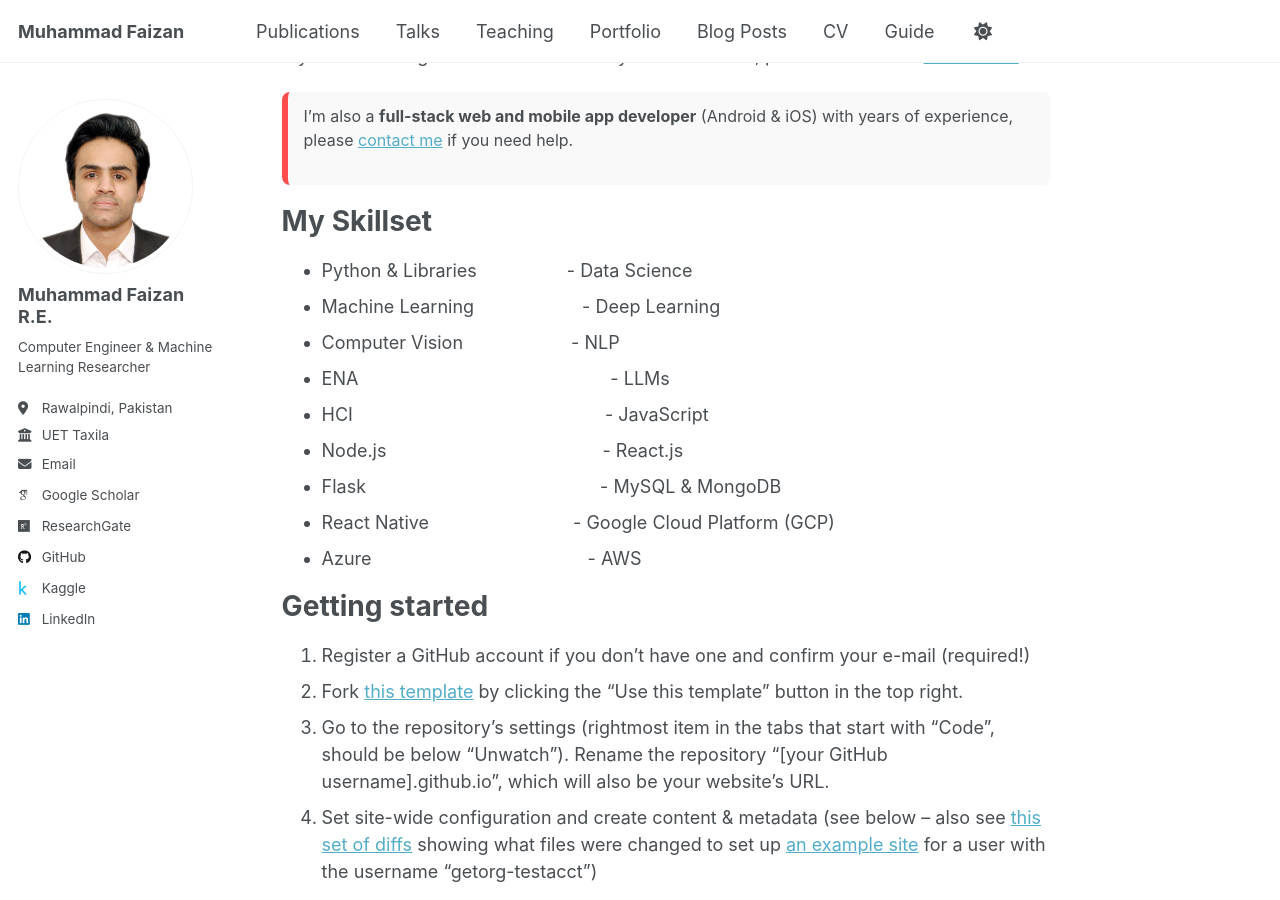
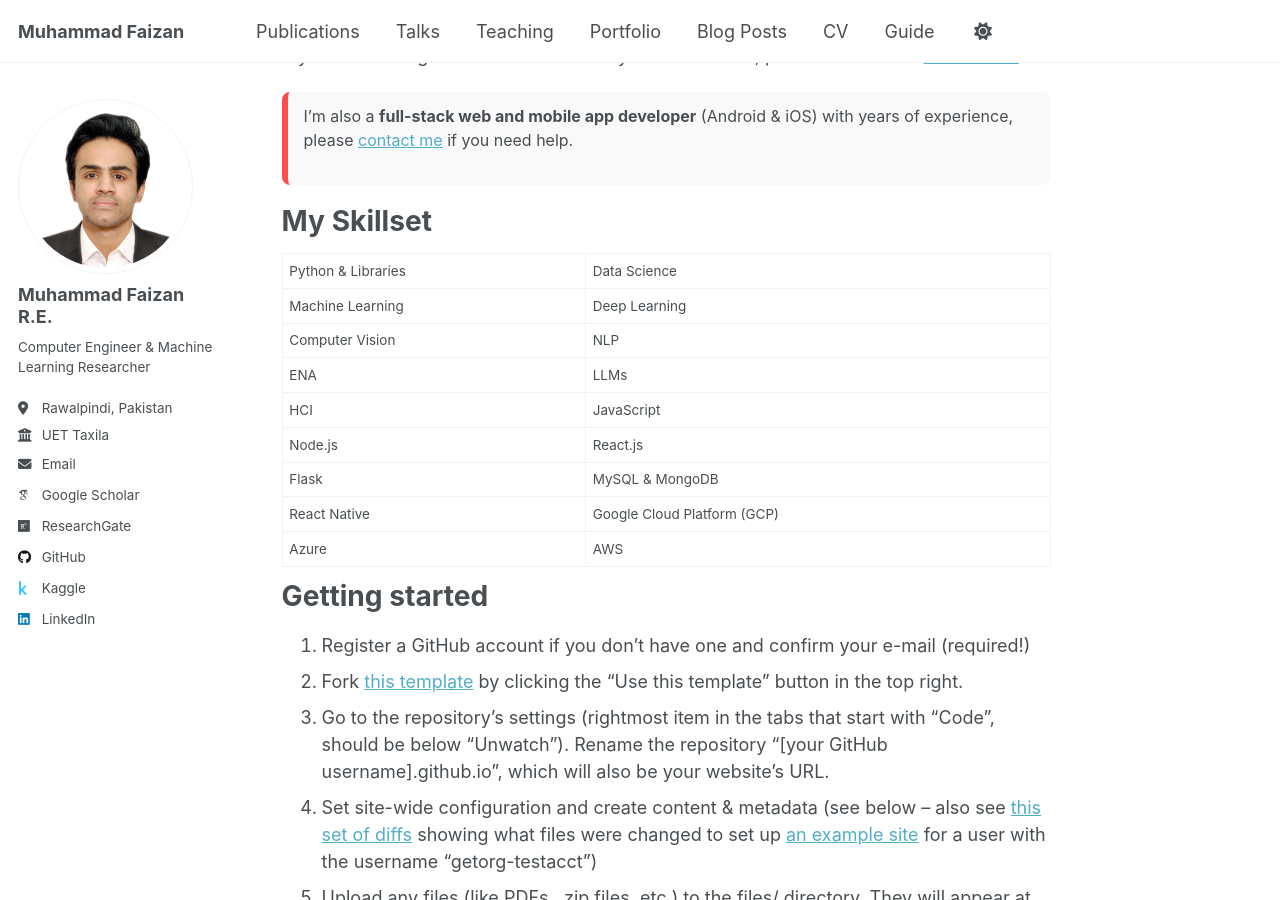
Before and after one commit to MuhammadFaizan99/MuhammadFaizan99.github.io, a Jekyll site: the page built from _pages/about.md, in a window 1280 px wide and 900 px high, scrolled down 389 px. Built offline with Jekyll 4.4.1, drawn with Linux system fonts in a browser that asks for light colours; some web fonts are replaced; a script that is not in the unit is left out.

```diff
--- a/_pages/about.md
+++ b/_pages/about.md
@@ -20,15 +20,15 @@ If you are looking for collaboration in any of these areas, please feel free to
 My Skillset
 ======
 
-- Python & Libraries     - Data Science
-- Machine Learning      - Deep Learning
-- Computer Vision      - NLP
-- ENA              - LLMs
-- HCI              - JavaScript
-- Node.js            - React.js
-- Flask             - MySQL & MongoDB
-- React Native        - Google Cloud Platform (GCP)
-- Azure            - AWS
+| Python & Libraries | Data Science |
+| Machine Learning   | Deep Learning |
+| Computer Vision    | NLP |
+| ENA                | LLMs |
+| HCI                | JavaScript |
+| Node.js            | React.js |
+| Flask              | MySQL & MongoDB |
+| React Native       | Google Cloud Platform (GCP) |
+| Azure              | AWS |
 
 Getting started
 ======
```
